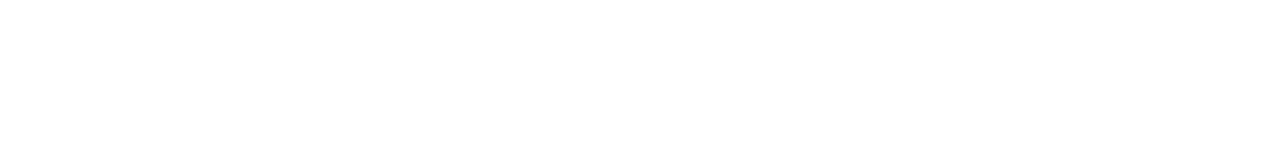
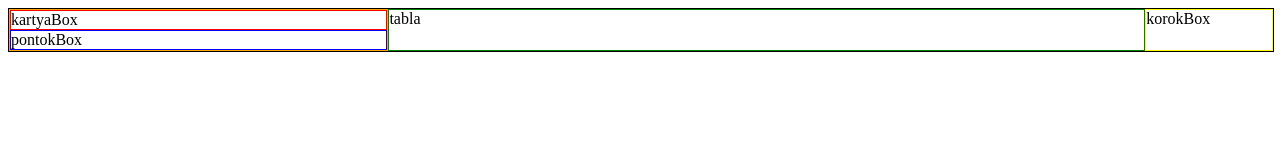
Before and after one commit to Dani-frog/IKTProjektBotDan, a plain HTML site: page index.html in a window 1280 px wide. Drawn offline with Linux system fonts and the light colour scheme.

Commit message:
kezdetek

```diff
--- a/index.html
+++ b/index.html
@@ -5,7 +5,7 @@
     <meta http-equiv="X-UA-Compatible" content="IE=edge">
     <meta name="viewport" content="width=device-width, initial-scale=1.0">
     <link rel="stylesheet" href="style.css">
-    <title>Játék</title>
+    <title>Királyságok</title>
 </head>
 <body>
     <div id="jatekter"></div>
--- a/script.js
+++ b/script.js
@@ -1 +1,35 @@
 var jatekTer = document.getElementById("jatekter");
+
+var balPanel = document.createElement("div");
+var kartyaBox = document.createElement("div");
+var pontokBox = document.createElement("div");
+var tabla = document.createElement("div");
+var korokBox = document.createElement("div");
+
+function JatekterBetoltes()
+{
+    balPanel.appendChild(kartyaBox);
+    balPanel.appendChild(pontokBox);
+    jatekTer.appendChild(balPanel);
+    jatekTer.appendChild(tabla);
+    jatekTer.appendChild(korokBox);
+
+    kartyaBox.innerHTML = "kartyaBox";
+    pontokBox.innerHTML = "pontokBox";
+    tabla.innerHTML = "tabla";
+    korokBox.innerHTML = "korokBox";
+}
+function JatekterElrendezes()
+{
+    balPanel.id = "balpanel";
+    kartyaBox.id = "kartyabox";
+    pontokBox.id = "pontokbox";
+    tabla.id = "tabla";
+    korokBox.id = "korokbox";
+}
+function Main()
+{
+    JatekterBetoltes();
+    JatekterElrendezes();
+}
+Main();
--- a/style.css
+++ b/style.css
@@ -0,0 +1,23 @@
+#jatekter{
+    width: 100%;
+    border: 1px solid black;
+    display: flex;
+}
+#balpanel{
+    width: 30%;
+    border: 1px solid orange;
+}
+#kartyabox{
+    border: 1px solid red;
+}
+#pontokbox{
+    border: 1px solid blue;
+}
+#tabla{
+    width: 60%;
+    border: 1px solid green;
+}
+#korokbox{
+    width: 10%;
+    border: 1px solid yellow;
+}
```
